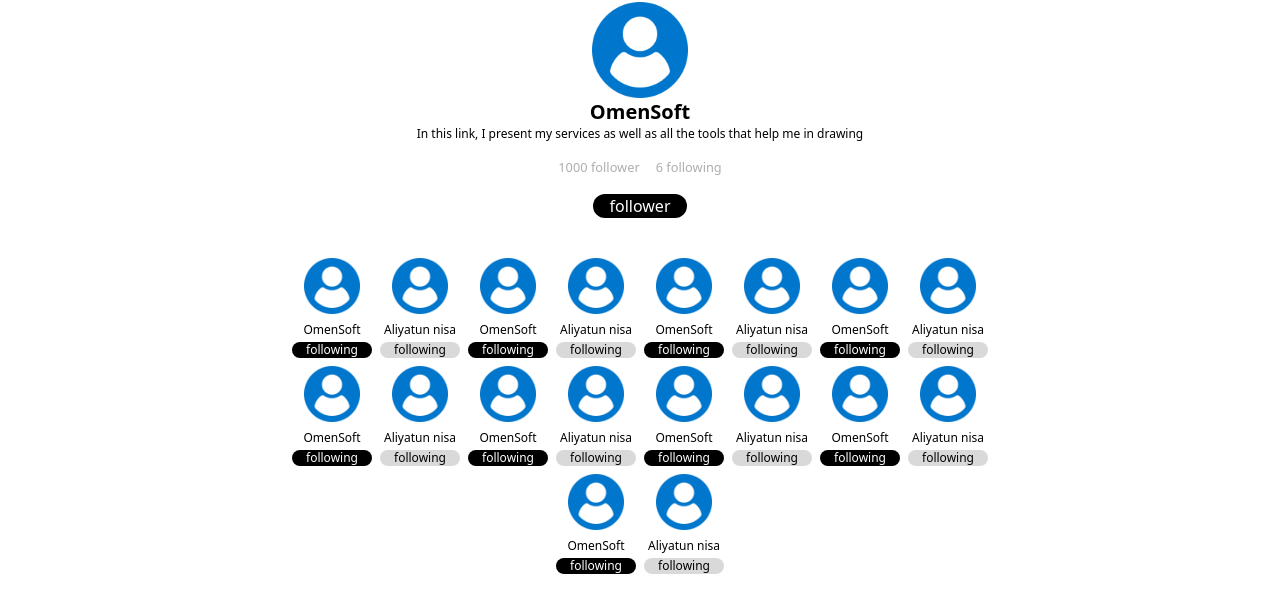
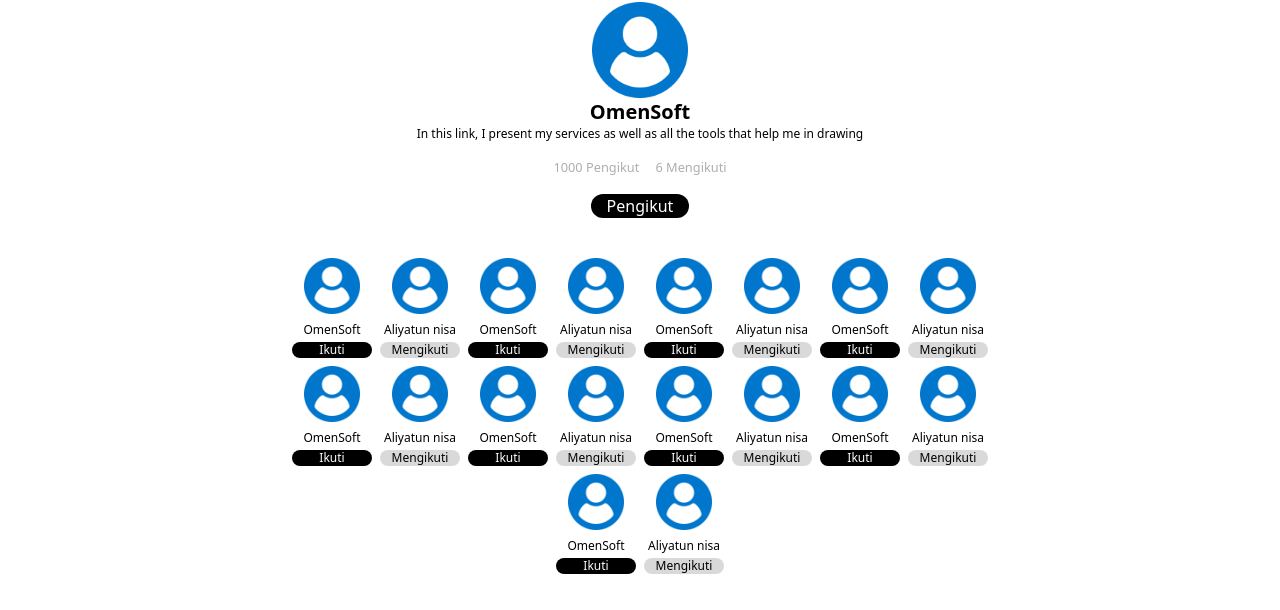
Before and after one commit to mamanssuparman/uipinme, a website: page src/follower.html in a window 1280 px wide. Shown: the part 190-800 px from the top of the page. Drawn offline with nearby package versions, Linux system fonts and the light colour scheme; a web font is replaced by a local one.

Commit message:
Second Commit

```diff
--- a/package.json
+++ b/package.json
@@ -5,7 +5,8 @@
   "main": "index.js",
   "scripts": {
     "test": "echo \"Error: no test specified\" && exit 1",
-    "dev": "npx tailwindcss -i ./src/input.css -o ./src/output.css --watch"
+    "dev": "npx tailwindcss -i ./src/input.css -o ./src/output.css --watch",
+    "build": "npx tailwindcss -o build.css --minify"
   },
   "keywords": [
     "Web",
--- a/src/follower.html
+++ b/src/follower.html
@@ -89,14 +89,14 @@
                 drawing</small>
             <div class="flex flex-row mt-3">
                 <a href="follower.html">
-                    <small class="mr-4 text-abuabu">1000 follower</small>
+                    <small class="mr-4 text-abuabu">1000 Pengikut</small>
                 </a>
                 <a href="following.html">
-                    <small class="text-abuabu">6 following</small>
+                    <small class="text-abuabu">6 Mengikuti</small>
                 </a>
 
             </div>
-            <button class="px-4 mt-4 text-white bg-black rounded-full">follower</button>
+            <button class="px-4 mt-4 text-white bg-black rounded-full">Pengikut</button>
         </div>
     </section>
     <section class="mt-10">
@@ -106,126 +106,126 @@
                     <div class="flex flex-col items-center">
                         <img src="/assets/users.png" alt="" class="w-14">
                         <a href="other-pin.html"><h5 class="mt-2 text-xs">OmenSoft</h5></a>
-                        <button class="w-full mt-1 text-xs text-white bg-black rounded-full">following</button>
+                        <button class="w-full mt-1 text-xs text-white bg-black rounded-full">Ikuti</button>
                     </div>
                 </div>
                 <div class="w-20">
                     <div class="flex flex-col items-center">
                         <img src="/assets/users.png" alt="" class="w-14">
                         <a href="other-pin.html"><h5 class="mt-2 text-xs">Aliyatun nisa</h5></a>
-                        <button class="w-full mt-1 text-xs rounded-full bg-bgcolor2">following</button>
+                        <button class="w-full mt-1 text-xs rounded-full bg-bgcolor2">Mengikuti</button>
                     </div>
                 </div>
                 <div class="w-20">
                     <div class="flex flex-col items-center">
                         <img src="/assets/users.png" alt="" class="w-14">
                         <a href="other-pin.html"><h5 class="mt-2 text-xs">OmenSoft</h5></a>
-                        <button class="w-full mt-1 text-xs text-white bg-black rounded-full">following</button>
+                        <button class="w-full mt-1 text-xs text-white bg-black rounded-full">Ikuti</button>
                     </div>
                 </div>
                 <div class="w-20">
                     <div class="flex flex-col items-center">
                         <img src="/assets/users.png" alt="" class="w-14">
                         <a href="other-pin.html"><h5 class="mt-2 text-xs">Aliyatun nisa</h5></a>
-                        <button class="w-full mt-1 text-xs rounded-full bg-bgcolor2">following</button>
+                        <button class="w-full mt-1 text-xs rounded-full bg-bgcolor2">Mengikuti</button>
                     </div>
                 </div>
                 <div class="w-20">
                     <div class="flex flex-col items-center">
                         <img src="/assets/users.png" alt="" class="w-14">
                         <a href="other-pin.html"><h5 class="mt-2 text-xs">OmenSoft</h5></a>
-                        <button class="w-full mt-1 text-xs text-white bg-black rounded-full">following</button>
+                        <button class="w-full mt-1 text-xs text-white bg-black rounded-full">Ikuti</button>
                     </div>
                 </div>
                 <div class="w-20">
                     <div class="flex flex-col items-center">
                         <img src="/assets/users.png" alt="" class="w-14">
                         <a href="other-pin.html"><h5 class="mt-2 text-xs">Aliyatun nisa</h5></a>
-                        <button class="w-full mt-1 text-xs rounded-full bg-bgcolor2">following</button>
+                        <button class="w-full mt-1 text-xs rounded-full bg-bgcolor2">Mengikuti</button>
                     </div>
                 </div>
                 <div class="w-20">
                     <div class="flex flex-col items-center">
                         <img src="/assets/users.png" alt="" class="w-14">
                         <a href="other-pin.html"><h5 class="mt-2 text-xs">OmenSoft</h5></a>
-                        <button class="w-full mt-1 text-xs text-white bg-black rounded-full">following</button>
+                        <button class="w-full mt-1 text-xs text-white bg-black rounded-full">Ikuti</button>
                     </div>
                 </div>
                 <div class="w-20">
                     <div class="flex flex-col items-center">
                         <img src="/assets/users.png" alt="" class="w-14">
                         <a href="other-pin.html"><h5 class="mt-2 text-xs">Aliyatun nisa</h5></a>
-                        <button class="w-full mt-1 text-xs rounded-full bg-bgcolor2">following</button>
+                        <button class="w-full mt-1 text-xs rounded-full bg-bgcolor2">Mengikuti</button>
                     </div>
                 </div>
                 <div class="w-20">
                     <div class="flex flex-col items-center">
                         <img src="/assets/users.png" alt="" class="w-14">
                         <a href="other-pin.html"><h5 class="mt-2 text-xs">OmenSoft</h5></a>
-                        <button class="w-full mt-1 text-xs text-white bg-black rounded-full">following</button>
+                        <button class="w-full mt-1 text-xs text-white bg-black rounded-full">Ikuti</button>
                     </div>
                 </div>
                 <div class="w-20">
                     <div class="flex flex-col items-center">
                         <img src="/assets/users.png" alt="" class="w-14">
                         <a href="other-pin.html"><h5 class="mt-2 text-xs">Aliyatun nisa</h5></a>
-                        <button class="w-full mt-1 text-xs rounded-full bg-bgcolor2">following</button>
+                        <button class="w-full mt-1 text-xs rounded-full bg-bgcolor2">Mengikuti</button>
                     </div>
                 </div>
                 <div class="w-20">
                     <div class="flex flex-col items-center">
                         <img src="/assets/users.png" alt="" class="w-14">
                         <a href="other-pin.html"><h5 class="mt-2 text-xs">OmenSoft</h5></a>
-                        <button class="w-full mt-1 text-xs text-white bg-black rounded-full">following</button>
+                        <button class="w-full mt-1 text-xs text-white bg-black rounded-full">Ikuti</button>
                     </div>
                 </div>
                 <div class="w-20">
                     <div class="flex flex-col items-center">
                         <img src="/assets/users.png" alt="" class="w-14">
                         <a href="other-pin.html"><h5 class="mt-2 text-xs">Aliyatun nisa</h5></a>
-                        <button class="w-full mt-1 text-xs rounded-full bg-bgcolor2">following</button>
+                        <button class="w-full mt-1 text-xs rounded-full bg-bgcolor2">Mengikuti</button>
                     </div>
                 </div>
                 <div class="w-20">
                     <div class="flex flex-col items-center">
                         <img src="/assets/users.png" alt="" class="w-14">
                         <a href="other-pin.html"><h5 class="mt-2 text-xs">OmenSoft</h5></a>
-                        <button class="w-full mt-1 text-xs text-white bg-black rounded-full">following</button>
+                        <button class="w-full mt-1 text-xs text-white bg-black rounded-full">Ikuti</button>
                     </div>
                 </div>
                 <div class="w-20">
                     <div class="flex flex-col items-center">
                         <img src="/assets/users.png" alt="" class="w-14">
                         <a href="other-pin.html"><h5 class="mt-2 text-xs">Aliyatun nisa</h5></a>
-                        <button class="w-full mt-1 text-xs rounded-full bg-bgcolor2">following</button>
+                        <button class="w-full mt-1 text-xs rounded-full bg-bgcolor2">Mengikuti</button>
                     </div>
                 </div>
                 <div class="w-20">
                     <div class="flex flex-col items-center">
                         <img src="/assets/users.png" alt="" class="w-14">
                         <a href="other-pin.html"><h5 class="mt-2 text-xs">OmenSoft</h5></a>
-                        <button class="w-full mt-1 text-xs text-white bg-black rounded-full">following</button>
+                        <button class="w-full mt-1 text-xs text-white bg-black rounded-full">Ikuti</button>
                     </div>
                 </div>
                 <div class="w-20">
                     <div class="flex flex-col items-center">
                         <img src="/assets/users.png" alt="" class="w-14">
                         <a href="other-pin.html"><h5 class="mt-2 text-xs">Aliyatun nisa</h5></a>
-                        <button class="w-full mt-1 text-xs rounded-full bg-bgcolor2">following</button>
+                        <button class="w-full mt-1 text-xs rounded-full bg-bgcolor2">Mengikuti</button>
                     </div>
                 </div>
                 <div class="w-20">
                     <div class="flex flex-col items-center">
                         <img src="/assets/users.png" alt="" class="w-14">
                         <a href="other-pin.html"><h5 class="mt-2 text-xs">OmenSoft</h5></a>
-                        <button class="w-full mt-1 text-xs text-white bg-black rounded-full">following</button>
+                        <button class="w-full mt-1 text-xs text-white bg-black rounded-full">Ikuti</button>
                     </div>
                 </div>
                 <div class="w-20">
                     <div class="flex flex-col items-center">
                         <img src="/assets/users.png" alt="" class="w-14">
                         <a href="other-pin.html"><h5 class="mt-2 text-xs">Aliyatun nisa</h5></a>
-                        <button class="w-full mt-1 text-xs rounded-full bg-bgcolor2">following</button>
+                        <button class="w-full mt-1 text-xs rounded-full bg-bgcolor2">Mengikuti</button>
                     </div>
                 </div>
             </div>
```
Also changed, not shown: src/explore-detail.html (+2 -2 lines), src/following.html (+16 -16 lines), src/other-pin.html (+3 -3 lines), src/register.html (+17 -0 lines), src/output.css.
